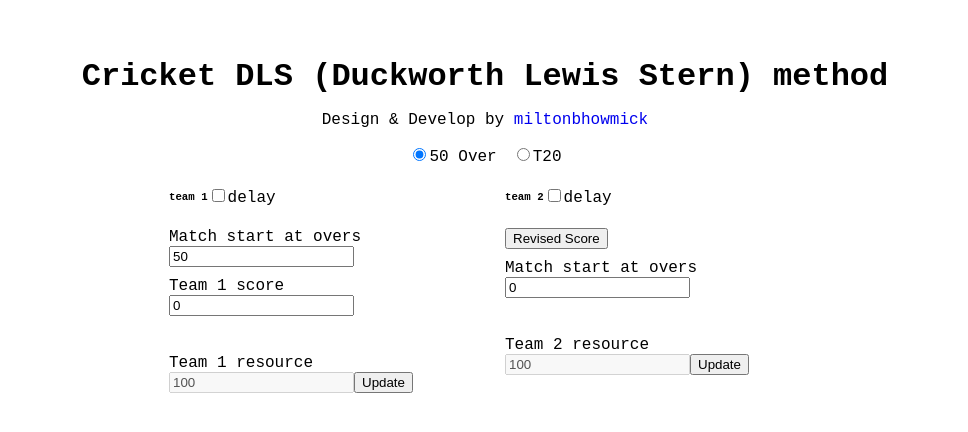
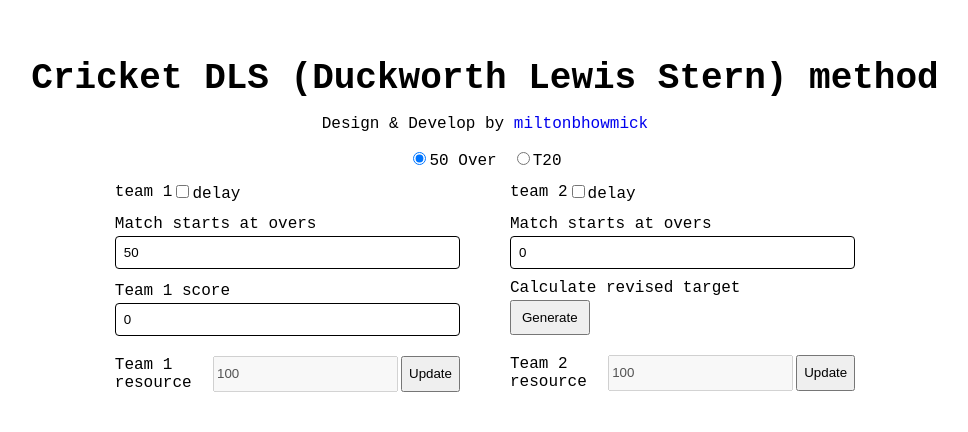
Before and after one commit to Miltonbhowmick/cricket-dls-method, a Nuxt app: page / in a window 1280 px wide. Shown: the top 432 px of the page, without its empty margins (155-1123 px from the left). Built offline with nearby package versions, Linux system fonts and the light colour scheme.

Commit message:
Changed designs for input boxes

```diff
--- a/assets/css/main.scss
+++ b/assets/css/main.scss
@@ -22,12 +22,32 @@ ul {
 	padding: 0;
 }
 
+// Padding css
 .py-50{
 	padding-top: 50px;
 	padding-bottom: 50px;
 }
+
+// Margin css
 .my-20{
 	margin: 20px 0;
+}
+.mt-15{
+	margin-top: 15px;
+}
+.mt-30{
+	margin-top: 30px;
+}
+
+// Width css
+.w-25{
+	width: 25%;
+}
+.w-50{
+	width: 50%;
+}
+.w-100{
+	width: 100%;
 }
 
 
@@ -78,3 +98,61 @@ ul {
 		font-size: 11px !important;
 	}
 }
+
+
+
+.github-fork-ribbon.fixed {
+	position: fixed;
+}
+.github-fork-ribbon {
+	width: 12.1em;
+	height: 12.1em;
+	overflow: hidden;
+	top: 0;
+	right: 0;
+	z-index: 99999;
+	pointer-events: none;
+	font-size: 13px;
+	text-decoration: none;
+	text-indent: -999999px;
+}
+.github-fork-ribbon:before {
+	content: "";
+	padding: 0.38em 0;
+	background-color: #a00;
+	background-image: linear-gradient(180deg,transparent,rgba(0,0,0,.15));
+	box-shadow: 0 0.15em 0.23em 0 rgba(0,0,0,.5);
+	pointer-events: auto;
+	position: absolute;
+	display: block;
+	width: 15.38em;
+	height: 1.54em;
+	top: 3.23em;
+	right: -3.23em;
+	box-sizing: content-box;
+	transform: rotate(45deg);
+}
+.github-fork-ribbon:after {
+	content: attr(data-ribbon);
+	color: #fff;
+	font: 700 1em "Helvetica Neue",Helvetica,Arial,sans-serif;
+	line-height: 1.54em;
+	text-decoration: none;
+	text-shadow: 0 -0.08em rgba(0,0,0,.5);
+	text-align: center;
+	text-indent: 0;
+	padding: 0.15em 0;
+	margin: 0.15em 0;
+	border-color: #fff;
+	border-color: hsla(0,0%,100%,.7);
+	border-style: dotted;
+	border-width: 0.08em 0;
+	position: absolute;
+	display: block;
+	width: 15.38em;
+	height: 1.54em;
+	top: 3.23em;
+	right: -3.23em;
+	box-sizing: content-box;
+	transform: rotate(45deg);
+}
--- /dev/null
+++ b/layouts/default.vue
@@ -0,0 +1,18 @@
+<template>
+	<div>
+		<!-- <a
+			target="_blank"
+			class="github-fork-ribbon right-top fixed"
+			href="https://github.com/Miltonbhowmick/cricket-dls-method"
+			rel="noopener noreferrer"
+			data-ribbon="Star me on GitHub"
+			title="Star me on GitHub"
+			>Star me on GitHub</a
+		> -->
+		<slot />
+	</div>
+</template>
+
+<script setup></script>
+
+<style scoped></style>
--- a/pages/index.vue
+++ b/pages/index.vue
@@ -1,5 +1,5 @@
 <template>
-	<div class="main py-50">
+	<div class="main">
 		<h1 class="title">
 			Cricket DLS <abbr>(Duckworth Lewis Stern)</abbr> method
 		</h1>
@@ -31,8 +31,8 @@
 			<div class="match">
 				<div class="team">
 					<div class="header">
-						<h6>team 1</h6>
-						<div>
+						<h2 class="team-no">team 1</h2>
+						<div class="delay-checkbox">
 							<input
 								id="team1Delay"
 								type="checkbox"
@@ -43,12 +43,12 @@
 						</div>
 					</div>
 					<div class="content">
-						<div>
-							<label for="overs">Match start at overs</label>
+						<div class="input-group">
+							<label for="overs" class="label">Match starts at overs</label>
 							<input
 								type="number"
 								id="overs"
-								placeholder="Match start overs"
+								placeholder="Match starts overs"
 								v-model="teamOneStartOver"
 								:disabled="teamOneDelay"
 							/>
@@ -67,7 +67,7 @@
 								</span>
 							</div>
 						</div>
-						<div>
+						<div class="input-group">
 							<label for="teamOneScore">Team 1 score</label>
 							<input
 								type="number"
@@ -77,6 +77,12 @@
 							/>
 						</div>
 
+						<div class="multiple-input-group">
+							<div v-if="teamOneDelayList.length > 0" class="delayed-labels">
+								<span>Complete over</span>
+								<span>New final over</span>
+								<span>Wicket lost</span>
+							</div>
 							<div
 								v-for="(item, index) in teamOneDelayList"
 								:key="index"
@@ -103,10 +109,11 @@
 									:disabled="item.appliedResource"
 								/>
 							</div>
-						<br />
+						</div>
 						<button
 							v-if="teamOneDelay === true"
 							@click="increaseDelay((team = 1))"
+							class="mt-30"
 						>
 							Add new delay
 						</button>
@@ -114,7 +121,7 @@
 							<label for="teamOneWickets">Team 1 wickets</label>
 							<input id="teamOneWickets" placeholder="Team one wicket" />
 						</div> -->
-						<div class="resource-box">
+						<div class="resource-box inline-input-group">
 							<label for="teamOneResource">Team 1 resource</label>
 							<input
 								id="teamOneResource"
@@ -134,8 +141,8 @@
 				</div>
 				<div class="team">
 					<div class="header">
-						<h6>team 2</h6>
-						<div>
+						<h2 class="team-no">team 2</h2>
+						<div class="delay-checkbox">
 							<input
 								id="team2Delay"
 								type="checkbox"
@@ -146,23 +153,33 @@
 						</div>
 					</div>
 					<div class="content">
-						<div>
-							<button @click="calculateRevisedScore">Revised Score</button>
-							<strong v-if="revisedScore"
-								>Revised Score: {{ revisedScore }}</strong
-							>
-						</div>
-						<div>
-							<label for="overs">Match start at overs</label>
+						<div class="input-group">
+							<label for="overs">Match starts at overs</label>
 							<input
 								type="number"
 								id="overs"
-								placeholder="Match start overs"
+								placeholder="Match starts overs"
 								v-model="teamTwoStartOver"
 								:disabled="teamTwoDelay"
 							/>
 						</div>
-						<div class="content">
+						<div class="input-group">
+							<label class="label">Calculate revised target</label>
+							<div class="revised-score-box">
+								<button @click="calculateRevisedScore" class="revised-button">
+									Generate
+								</button>
+								<span v-if="revisedScore" class="revised-score"
+									>Target: {{ revisedScore }}</span
+								>
+							</div>
+						</div>
+						<div class="multiple-input-group">
+							<div v-if="teamTwoDelayList.length > 0" class="delayed-labels">
+								<span>Complete over</span>
+								<span>New final over</span>
+								<span>Wicket lost</span>
+							</div>
 							<div
 								v-for="(item, index) in teamTwoDelayList"
 								:key="index"
@@ -189,14 +206,15 @@
 									:disabled="item.appliedResource"
 								/>
 							</div>
-							<br />
+						</div>
 						<button
 							v-if="teamTwoDelay === true"
 							@click="increaseDelay((team = 2))"
+							class="mt-30"
 						>
 							Add new delay
 						</button>
-							<div class="resource-box">
+						<div class="resource-box inline-input-group">
 							<label for="teamTwoResource">Team 2 resource</label>
 							<input
 								id="teamTwoResource"
@@ -211,7 +229,6 @@
 							>
 								Update
 							</button>
-							</div>
 						</div>
 					</div>
 				</div>
@@ -551,20 +568,27 @@ onMounted(() => {
 
 <style scoped lang="scss">
 .main {
+	padding: 50px 15px;
 	display: flex;
 	flex-direction: column;
 	align-items: center;
 	justify-content: center;
 	.title {
 		margin: 0;
+		font-size: 36px;
+		font-weight: 600;
 		@media (max-width: 769px) {
 			text-align: center;
+		}
+		@media (max-width: 576px) {
+			font-size: 24px;
+			font-weight: 500;
 		}
 	}
 	.developer-signature {
 	}
 	.section-cases {
-		width: 50%;
+		width: 60%;
 		.match-type {
 			display: flex;
 			justify-content: center;
@@ -572,26 +596,89 @@ onMounted(() => {
 		}
 		.match {
 			display: flex;
-			justify-content: center;
-			gap: 40px;
+			justify-content: space-between;
+			gap: 50px;
 			.team {
+				width: 100%;
 				.header {
 					display: flex;
 					justify-content: flex-start;
 					align-items: center;
+					.team-no {
+						font-size: 16px;
+						font-weight: 400;
+					}
 				}
 				.content {
 					display: flex;
 					flex-direction: column;
 					gap: 10px;
+					.input-group {
+						display: flex;
+						flex-direction: column;
+						gap: 3px;
+						.label {
+							font-size: 16px;
+							font-weight: 400;
+						}
+						input {
+							width: 100%;
+							padding: 8px;
+							border: 1px solid var(--primary-color);
+							border-radius: 4px;
+							box-sizing: border-box;
+						}
+						.revised-score-box {
+							display: flex;
+							justify-content: flex-start;
+							align-items: center;
+							gap: 5px;
+							.revised-button {
+								padding: 8px 10px;
+							}
+							.revised-score {
+								font-size: 14px;
+							}
+						}
+					}
+					.multiple-input-group {
+						display: flex;
+						flex-direction: column;
+						gap: 5px;
+						.delayed-labels {
+							display: flex;
+							justify-content: space-between;
+							gap: 4px;
+							span {
+								width: 100%;
+								font-size: 12px;
+								text-align: center;
+							}
+						}
 						.delayed-inputs {
+							display: flex;
+							justify-content: space-between;
+							gap: 4px;
 							input {
-							width: 80px;
+								width: 100%;
+								padding: 2px;
 								text-align: center;
+								border: 1px solid var(--primary-color);
+								border-radius: 4px;
 							}
 							&.active {
 								background: #222;
 								color: #fff;
+							}
+						}
+					}
+
+					.inline-input-group {
+						display: flex;
+						justify-content: space-between;
+						gap: 3px;
+						@media (max-width: 769px) {
+							flex-direction: column;
 						}
 					}
 					.resource-box {
@@ -607,8 +694,15 @@ onMounted(() => {
 			@media (max-width: 769px) {
 				flex-direction: column;
 				align-items: center;
+				gap: 20px;
 			}
 		}
+		@media (max-width: 769px) {
+			width: 100%;
+		}
+	}
+	@media (max-width: 769px) {
+		padding: 15px;
 	}
 }
 </style>
```
Lines whose indentation alone changed are shown as unchanged.
